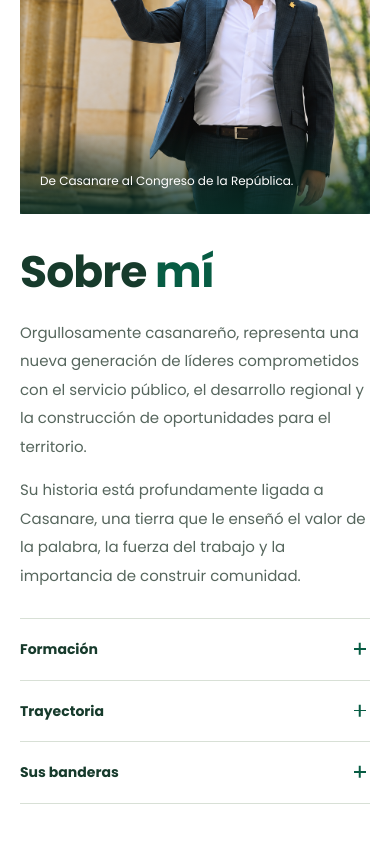
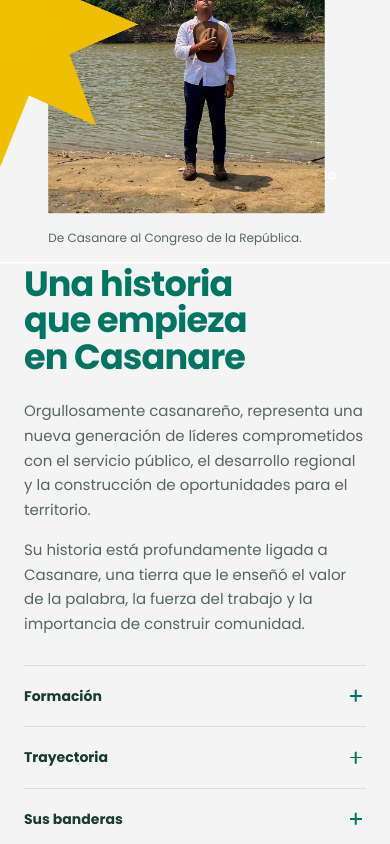
Before and after one commit to aredgiova/diegogarcia, a Next.js app: page / in a window 390 px wide. Shown: the part 1180-2024 px from the top of the page. Built offline with nearby package versions, Linux system fonts and the light colour scheme; no server answers.

Commit message:
Refactor code structure for improved readability and maintainability

```diff
--- a/src/app/globals.css
+++ b/src/app/globals.css
@@ -672,3 +672,26 @@ body { font-size: 1rem; }
   .hero-reference-description { margin-top: 22px; }
   .hero-reference-actions { margin-top: 22px; gap: 10px 18px; }
 }
+
+/* The supplied biography banner includes its own photograph, star and spacing. */
+.about-reference { background: #f4f4f4; }
+.about-reference .about-layout { width: min(100%, 1440px); grid-template-columns: 45% 1fr; gap: 0; align-items: start; }
+.about-reference .about-photo { width: 100%; min-height: 0; height: auto; align-self: start; }
+.about-reference .about-photo img { display: block; width: 100%; height: auto; object-fit: contain; object-position: center; border-radius: 0; }
+.about-reference .about-photo figcaption { bottom: 4%; left: 12.4%; right: 4%; padding: 0; background: none; color: var(--muted); font-size: .75rem; line-height: 1.5; }
+.about-reference .about-copy { padding: clamp(48px, 5vw, 72px) clamp(28px, 5.8vw, 84px) 56px clamp(48px, 6.7vw, 96px); }
+.about-reference .about-copy h2 { margin-bottom: 24px; color: #007562; font-size: clamp(40px, 5vw, 64px); font-weight: 700; line-height: 1.04; letter-spacing: -.025em; }
+.about-reference .about-copy h2 span { color: inherit; white-space: normal; }
+.about-reference .about-copy > p { line-height: 1.65; }
+.about-reference .text-link, .about-reference .expand-icon { color: #007562; }
+
+@media (max-width: 900px) {
+  .about-reference .about-layout { grid-template-columns: 1fr; }
+  .about-reference .about-photo { max-width: 540px; margin-inline: auto; }
+  .about-reference .about-copy { width: 100%; max-width: 640px; margin-inline: auto; padding: 0 28px 56px; }
+}
+
+@media (max-width: 600px) {
+  .about-reference .about-copy { padding-inline: 24px; }
+  .about-reference .about-copy h2 { font-size: clamp(32px, 9vw, 44px); }
+}
--- a/src/components/features/AboutSection.tsx
+++ b/src/components/features/AboutSection.tsx
@@ -2,9 +2,9 @@ import Image from "next/image";
 import { legislativePriorities } from "@/config/content";
 import { Icon } from "@/components/ui/Icon";
 export function AboutSection() {
-  return <section id="perfil" className="section-space about-section" aria-labelledby="about-heading"><div className="page-shell about-layout">
-    <figure className="about-photo" data-motion="image"><Image src="/images/diego_walking_hq.png" alt="Diego García caminando frente al Congreso de la República" fill sizes="(max-width: 800px) 100vw, 46vw" unoptimized /><figcaption>De Casanare al Congreso de la República.</figcaption></figure>
-    <div className="about-copy"><h2 id="about-heading" data-motion="lines" aria-label="Sobre mí"><span className="motion-line"><span className="motion-line-inner">Sobre <span>mí</span></span></span></h2><p data-motion="copy">Orgullosamente casanareño, representa una nueva generación de líderes comprometidos con el servicio público, el desarrollo regional y la construcción de oportunidades para el territorio.</p><p>Su historia está profundamente ligada a Casanare, una tierra que le enseñó el valor de la palabra, la fuerza del trabajo y la importancia de construir comunidad.</p>
+  return <section id="perfil" className="about-section about-reference" aria-labelledby="about-heading"><div className="page-shell about-layout">
+    <figure className="about-photo" data-motion="image"><Image src="/images/diego-about-banner.jpg" alt="Diego García a orillas de un río en Casanare, sosteniendo un sombrero junto al pecho" width={1323} height={1613} sizes="(max-width: 900px) 100vw, 45vw" unoptimized /><figcaption>De Casanare al Congreso de la República.</figcaption></figure>
+    <div className="about-copy"><h2 id="about-heading" data-motion="lines" aria-label="Una historia que empieza en Casanare"><span className="motion-line"><span className="motion-line-inner">Una historia</span></span><span className="motion-line"><span className="motion-line-inner">que empieza</span></span><span className="motion-line"><span className="motion-line-inner">en Casanare</span></span></h2><p data-motion="copy">Orgullosamente casanareño, representa una nueva generación de líderes comprometidos con el servicio público, el desarrollo regional y la construcción de oportunidades para el territorio.</p><p>Su historia está profundamente ligada a Casanare, una tierra que le enseñó el valor de la palabra, la fuerza del trabajo y la importancia de construir comunidad.</p>
     <div className="biography-details" data-motion="copy"><details><summary>Formación<span className="expand-icon" aria-hidden="true" /></summary><div><p>Es profesional en Gobierno y Relaciones Internacionales, con Maestría en Gobierno y Políticas Públicas de la Universidad Externado de Colombia.</p><p>Cuenta con estudios de formación complementaria en la Universidad de Columbia. Su preparación académica se ha enfocado en el análisis de los asuntos públicos, el desarrollo territorial y la construcción de políticas que generen impacto real.</p></div></details><details><summary>Trayectoria<span className="expand-icon" aria-hidden="true" /></summary><div><p>Convencido de que los grandes cambios se logran escuchando a la gente y trabajando de la mano con los ciudadanos, ha dedicado su trayectoria a servir al territorio desde distintos escenarios académicos, institucionales y políticos.</p></div></details><details><summary>Sus banderas<span className="expand-icon" aria-hidden="true" /></summary><div><ul className="biography-flags">{legislativePriorities.map(priority => <li key={priority.number}><a href="#gestion" className="text-link">{priority.title}<Icon /></a></li>)}</ul></div></details></div><a href="#gestion" className="text-link">Lo que nos mueve <Icon /></a></div>
   </div></section>;
 }
```
Also changed, not shown: public/images/diego-about-banner.jpg (added).
